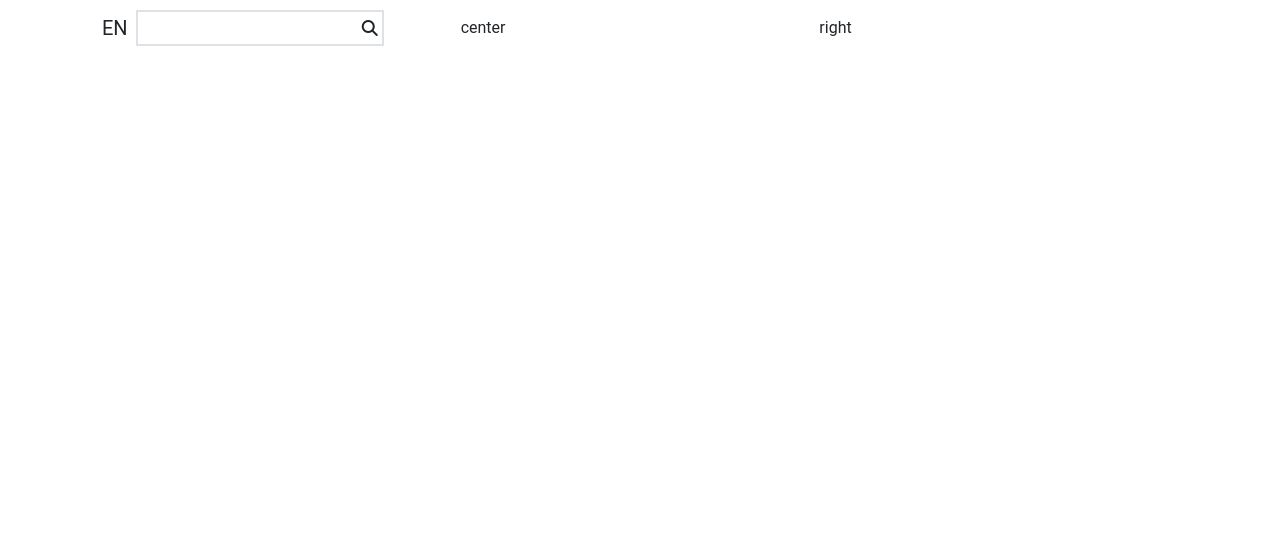
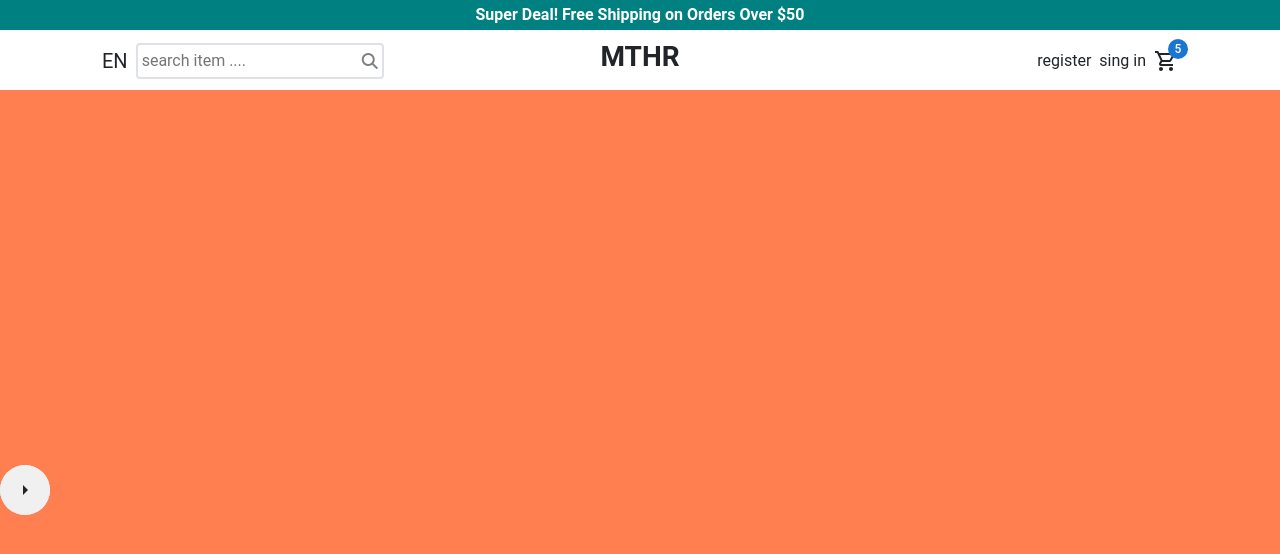
Before and after one commit to exploreTanvir/E-Commerce-MERN, a React (Create React App) app: page / in a window 1280 px wide. Shown: the top 554 px of the page. Built offline with nearby package versions, Linux system fonts and the light colour scheme.

Commit message:
MERN E-Commerce

```diff
--- a/package.json
+++ b/package.json
@@ -5,6 +5,7 @@
   "dependencies": {
     "@emotion/react": "^11.11.4",
     "@emotion/styled": "^11.11.5",
+    "@mui/icons-material": "^5.15.15",
     "@mui/material": "^5.15.15",
     "@mui/styled-engine-sc": "^6.0.0-alpha.18",
     "@testing-library/jest-dom": "^5.17.0",
--- a/src/App.js
+++ b/src/App.js
@@ -2,12 +2,12 @@
 import React from 'react';
 import "../node_modules/bootstrap/dist/css/bootstrap.min.css";
 import "../node_modules/bootstrap/dist/js/bootstrap.bundle";
-import Navbar from './components/navbar/Navbar';
+import Home from './pages/Home';
 
 const App = () => {
   return (
     <div >
-      <Navbar/>
+      <Home/>
     </div>
   )
 }
--- /dev/null
+++ b/src/components/announcMent/AnnouncMent.jsx
@@ -0,0 +1,10 @@
+import React from 'react'
+import "./announcMent.css"
+
+const AnnouncMent = () => {
+  return (
+    <div className='fs-6 announce justify-content-center text-white fw-bold d-flex align-items-center '>Super Deal! Free Shipping on Orders Over $50</div>
+  )
+}
+
+export default AnnouncMent
--- /dev/null
+++ b/src/components/announcMent/announcMent.css
@@ -0,0 +1,4 @@
+.announce {
+  height: 30px;
+  background: teal;
+}
--- a/src/components/navbar/Navbar.jsx
+++ b/src/components/navbar/Navbar.jsx
@@ -1,5 +1,7 @@
-import React from 'react'
-import "./navbar.css"
+import { ShoppingCartOutlined } from '@mui/icons-material';
+import Badge from '@mui/material/Badge';
+import React from 'react';
+import "./navbar.css";
 
 const Navbar = () => {
   return (
@@ -8,15 +10,27 @@ const Navbar = () => {
             <div className="left col-4 d-flex align-items-center">
               <div className="language fs-5">EN
               </div>
-              <div className="searchContainer p-1 ms-2 d-flex align-items-center border border-2">
-                <input type="text" className='border-0' />
-                <i class="fa-solid fa-magnifying-glass"></i>
+              <div className="searchContainer rounded p-1 ms-2 d-flex align-items-center border border-2">
+                <input type="text" placeholder='search item ....' className='border-0' />
+                <i style={{color:"gray"}} class="fs-6 fa-solid  fa-magnifying-glass"></i>
                 </div>
             </div>
-            <div className="center col-4">
-              center
+            <div className="center col-4 text-center">
+              <h3 className="logo fw-bold">MTHR</h3>
             </div>
-            <div className="right col-4">right</div>
+            <div className="right d-flex  align-items-center justify-content-end col-4" style={{cursor:"pointer"}}>
+              <div className="menuItem me-2">
+                register
+              </div>
+              <div className="menuItem me-2">
+                sing in
+              </div>
+              <div className="menuItem">
+              <Badge badgeContent={5} color="primary">
+        <ShoppingCartOutlined/>
+      </Badge>
+              </div>
+            </div>
         </div>
     </div>
   )
--- /dev/null
+++ b/src/components/slider/Slider.jsx
@@ -0,0 +1,18 @@
+import { ArrowLeftOutlined, ArrowRightOutlined } from '@mui/icons-material'
+import React from 'react'
+import "./slider.css"
+
+const Slider = () => {
+  return (
+    <div className=' slider position-relative'>
+            <div className="icons rounded-circle position-absolute ">
+                <ArrowLeftOutlined/>
+            </div>
+            <div className="icons rounded-circle position-absolute">
+                <ArrowRightOutlined/>
+            </div>
+    </div>
+  )
+}
+
+export default Slider
--- /dev/null
+++ b/src/components/slider/slider.css
@@ -0,0 +1,15 @@
+.slider {
+  background: coral;
+  height: 100vh;
+  .icons {
+    width: 50px;
+    height: 50px;
+    background: #f0f0f0;
+    display: flex;
+    align-items: center;
+    justify-content: center;
+    top: 0;
+    bottom: 0;
+    margin: auto;
+  }
+}
--- a/src/pages/Home.jsx
+++ b/src/pages/Home.jsx
@@ -1,8 +1,16 @@
 import React from 'react'
+import AnnouncMent from '../components/announcMent/AnnouncMent'
+import Navbar from '../components/navbar/Navbar'
+import Slider from '../components/slider/Slider'
 
 const Home = () => {
   return (
-    <div>Home</div>
+    <div>
+
+<AnnouncMent/>
+      <Navbar/>
+      <Slider/>
+    </div>
   )
 }
 
```
Also changed, not shown: 1 other file (tests, documents, lock files or other folders).
